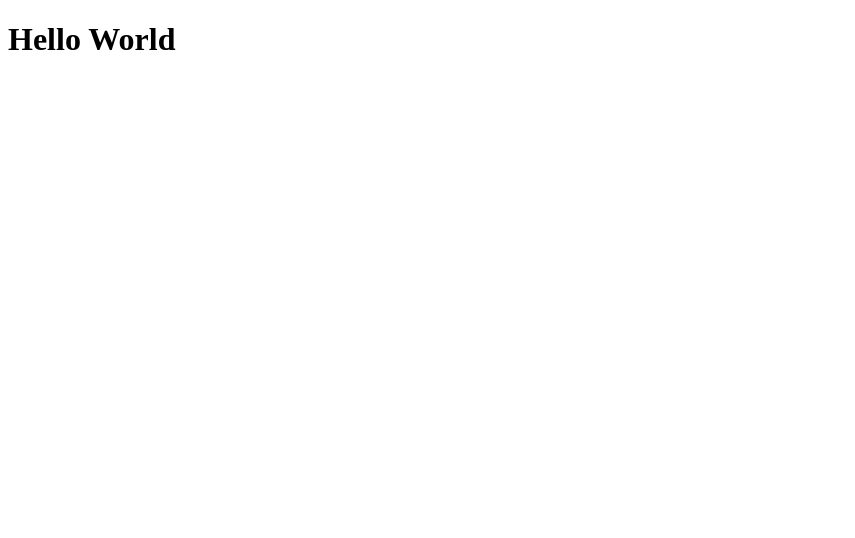
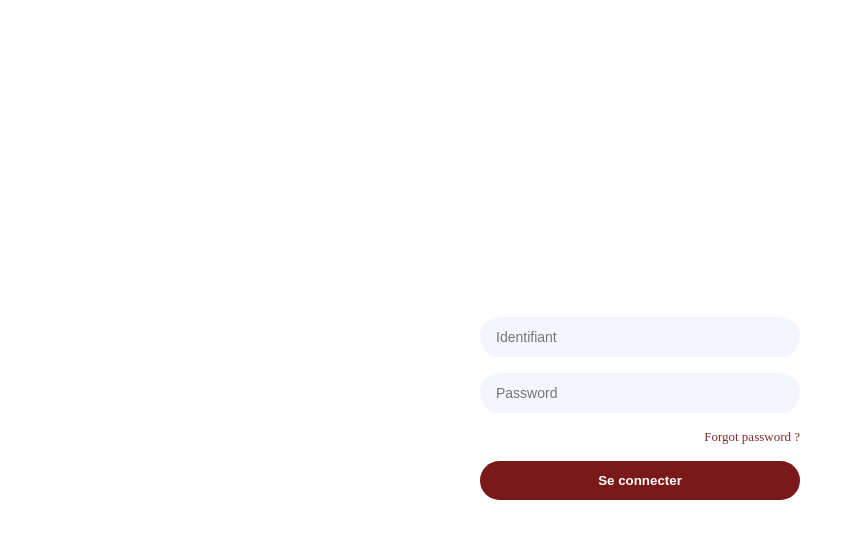
Before and after one commit to 2ulian/uniliste, a Vue app in the folder uniliste/: page / in a window 1280 px wide. Shown: the top 538 px of the page, without its empty margins (0-855 px from the left). Built offline with nearby package versions, Linux system fonts and the light colour scheme.

Commit message:
Front code of the login page

```diff
--- a/uniliste/src/App.vue
+++ b/uniliste/src/App.vue
@@ -12,10 +12,89 @@ async function greet() {
 </script>
 
 <template>
-  <main class="container">
-    <h1>Hello World</h1>
+  <main class="login-page">
+    <div class="login-container">
+      <input
+        v-model="username"
+        type="text"
+        placeholder="Identifiant"
+        class="input-field"
+    />
+
+      <input
+        v-model="password"
+        type="password"
+        placeholder="Password"
+        class="input-field"
+      />
+
+      <div class="forgot-password">
+        <a href="#" class="forgot-password-link">Forgot password ?</a>
+      </div>
+
+      <button class="login-button">
+        Se connecter
+      </button>
+    </div>
   </main>
 </template>
 
-<style>
+<style scoped>
+.login-page {
+  display: flex;
+  justify-content: center;
+  align-items: center;
+  min-height: 100vh;
+  background-color: white;
+}
+
+.login-container {
+  display: flex;
+  flex-direction: column;
+  gap: 16px;
+  width: 320px;
+}
+
+.input-field {
+  border: none;
+  border-radius: 9999px;
+  padding: 12px 16px;
+  background-color: #f4f6ff;
+  font-size: 14px;
+  outline: none;
+}
+
+.input-field:focus {
+  box-shadow: 0 0 0 2px #d0d4f7;
+}
+
+.forgot-password {
+  display: flex;
+  justify-content: flex-end;
+}
+
+.forgot-password-link {
+  font-size: 13px;
+  color: #822d2d;
+  text-decoration: none;
+}
+
+.forgot-password-link:hover {
+  text-decoration: underline;
+}
+
+.login-button {
+  border: none;
+  border-radius: 9999px;
+  padding: 12px;
+  background-color: #791919;
+  color: white;
+  font-weight: 600;
+  cursor: pointer;
+  transition: background-color 0.2s;
+}
+
+.login-button:hover {
+  background-color: #520f0f;
+}
 </style>
```
